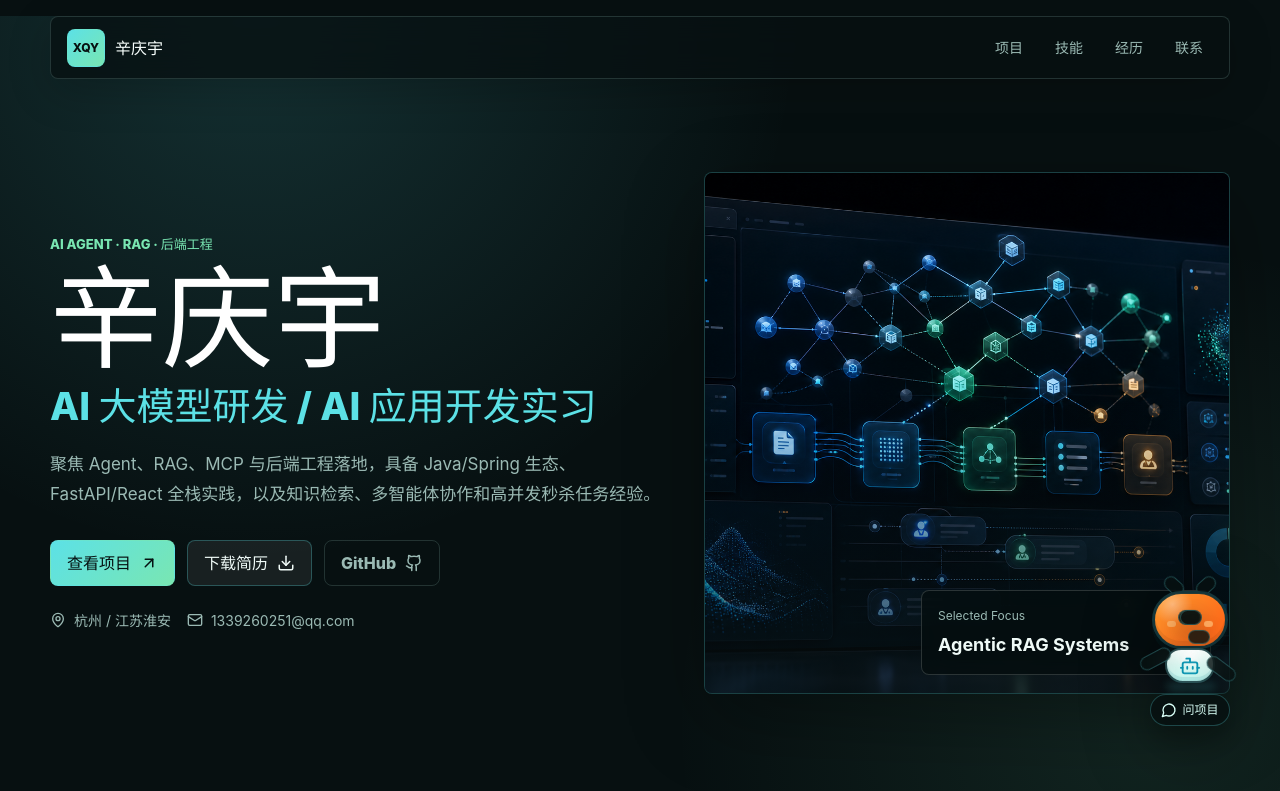
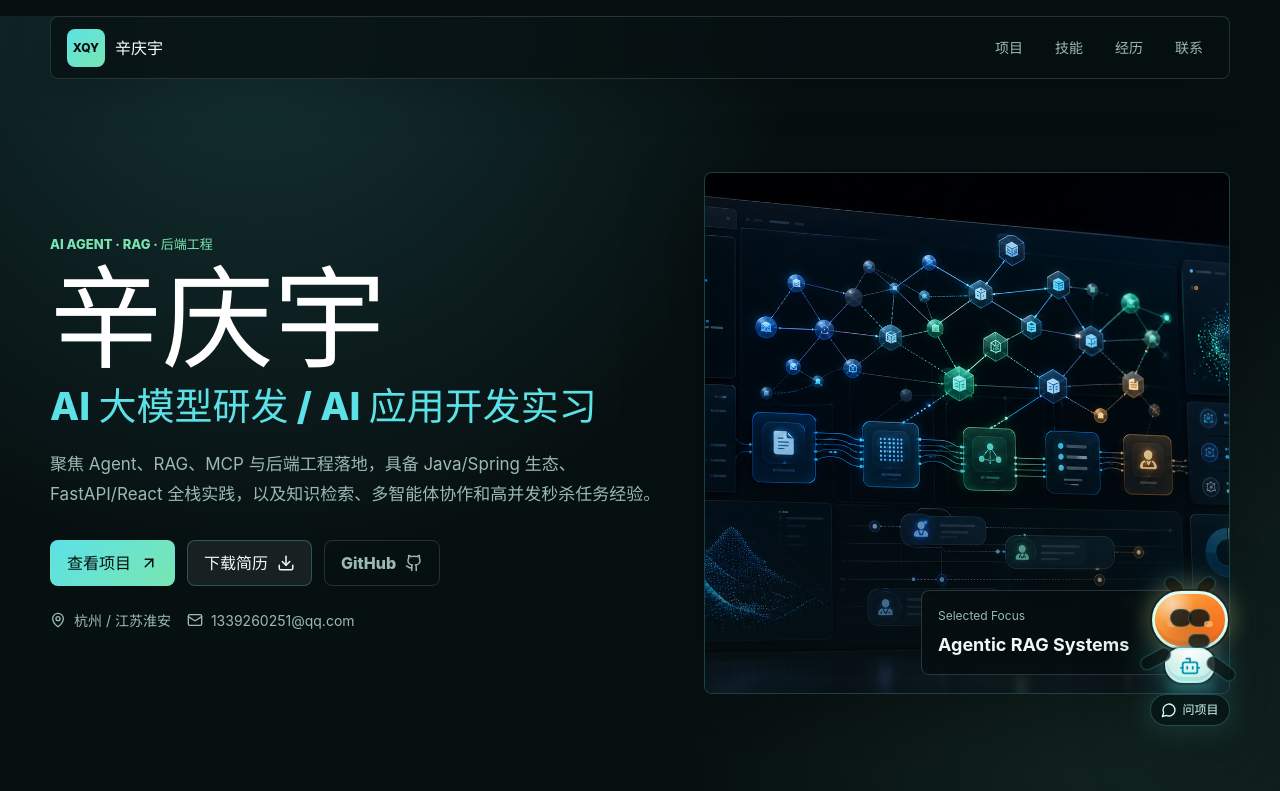
Before and after one commit to AAA-413/AAA-413.github.io, a React (Vite) app: page / in a window 1280 px wide. Shown: the top 791 px of the page. Built offline with nearby package versions, Linux system fonts and the light colour scheme.

Commit message:
improve assistant contrast

```diff
--- a/src/styles.css
+++ b/src/styles.css
@@ -558,7 +558,9 @@ h2 {
   border: 0;
   color: var(--text);
   background: transparent;
-  filter: drop-shadow(0 18px 34px rgba(0, 0, 0, 0.38));
+  filter:
+    drop-shadow(0 0 14px rgba(92, 225, 230, 0.34))
+    drop-shadow(0 18px 34px rgba(0, 0, 0, 0.42));
   cursor: pointer;
 }
 
@@ -604,14 +606,15 @@ h2 {
   left: 20px;
   width: 76px;
   height: 58px;
-  border: 3px solid #15363a;
+  border: 3px solid #d9fff7;
   border-radius: 29px;
   background:
-    radial-gradient(circle at 25% 20%, rgba(255, 255, 255, 0.38), transparent 20px),
-    linear-gradient(135deg, #ff9d2f, #ff6e1d 76%);
+    radial-gradient(circle at 25% 20%, rgba(255, 255, 255, 0.58), transparent 22px),
+    linear-gradient(135deg, #ffb34a, #ff7a25 76%);
   box-shadow:
     inset 0 -5px 0 rgba(118, 52, 16, 0.12),
-    0 6px 0 rgba(13, 50, 55, 0.2);
+    0 0 0 2px rgba(7, 16, 17, 0.5),
+    0 0 24px rgba(255, 139, 36, 0.36);
 }
 
 .robot-head::before,
@@ -635,30 +638,33 @@ h2 {
 
 .robot-eye {
   position: absolute;
-  top: 18px;
-  width: 9px;
-  height: 15px;
+  top: 17px;
+  width: 13px;
+  height: 18px;
+  border: 3px solid #14323a;
   border-radius: 999px;
-  background: #14323a;
+  background:
+    radial-gradient(circle at 38% 30%, #ffffff 0 2px, transparent 3px),
+    #173940;
   animation: robot-blink 5.7s infinite;
 }
 
 .robot-eye.left {
-  left: 23px;
+  left: 15px;
 }
 
 .robot-eye.right {
-  right: 23px;
+  right: 15px;
 }
 
 .robot-mouth {
   position: absolute;
   left: 33px;
-  top: 38px;
+  top: 42px;
   width: 10px;
   height: 5px;
   border-radius: 0 0 999px 999px;
-  border-bottom: 2px solid rgba(20, 50, 58, 0.78);
+  border-bottom: 3px solid rgba(20, 50, 58, 0.86);
 }
 
 .robot-body {
@@ -669,13 +675,16 @@ h2 {
   width: 50px;
   height: 35px;
   place-items: center;
-  border: 2px solid rgba(19, 56, 60, 0.9);
+  border: 2px solid #d9fff7;
   border-radius: 16px 16px 18px 18px;
   color: #0798b6;
   background:
     radial-gradient(circle at 50% 18%, rgba(255, 255, 255, 0.95), transparent 14px),
     linear-gradient(180deg, #f8fffd, #ccfff6);
-  box-shadow: inset 0 -4px 0 rgba(17, 127, 142, 0.12);
+  box-shadow:
+    inset 0 -4px 0 rgba(17, 127, 142, 0.12),
+    0 0 0 2px rgba(7, 16, 17, 0.36),
+    0 0 22px rgba(92, 225, 230, 0.24);
 }
 
 .robot-antenna {
@@ -704,8 +713,10 @@ h2 {
   width: 33px;
   height: 7px;
   border-radius: 999px;
-  background: linear-gradient(90deg, #50d8e8, #7df0c0);
-  box-shadow: 0 2px 0 rgba(11, 60, 65, 0.16);
+  background: linear-gradient(90deg, #9ff7ff, #a7ffd4);
+  box-shadow:
+    0 0 0 2px rgba(7, 16, 17, 0.42),
+    0 0 14px rgba(92, 225, 230, 0.22);
 }
 
 .robot-arm.left {
@@ -901,7 +912,7 @@ h2 {
     transform: scaleY(1);
   }
   91% {
-    transform: scaleY(0.15);
+    transform: scaleY(0.2);
   }
 }
 
```
